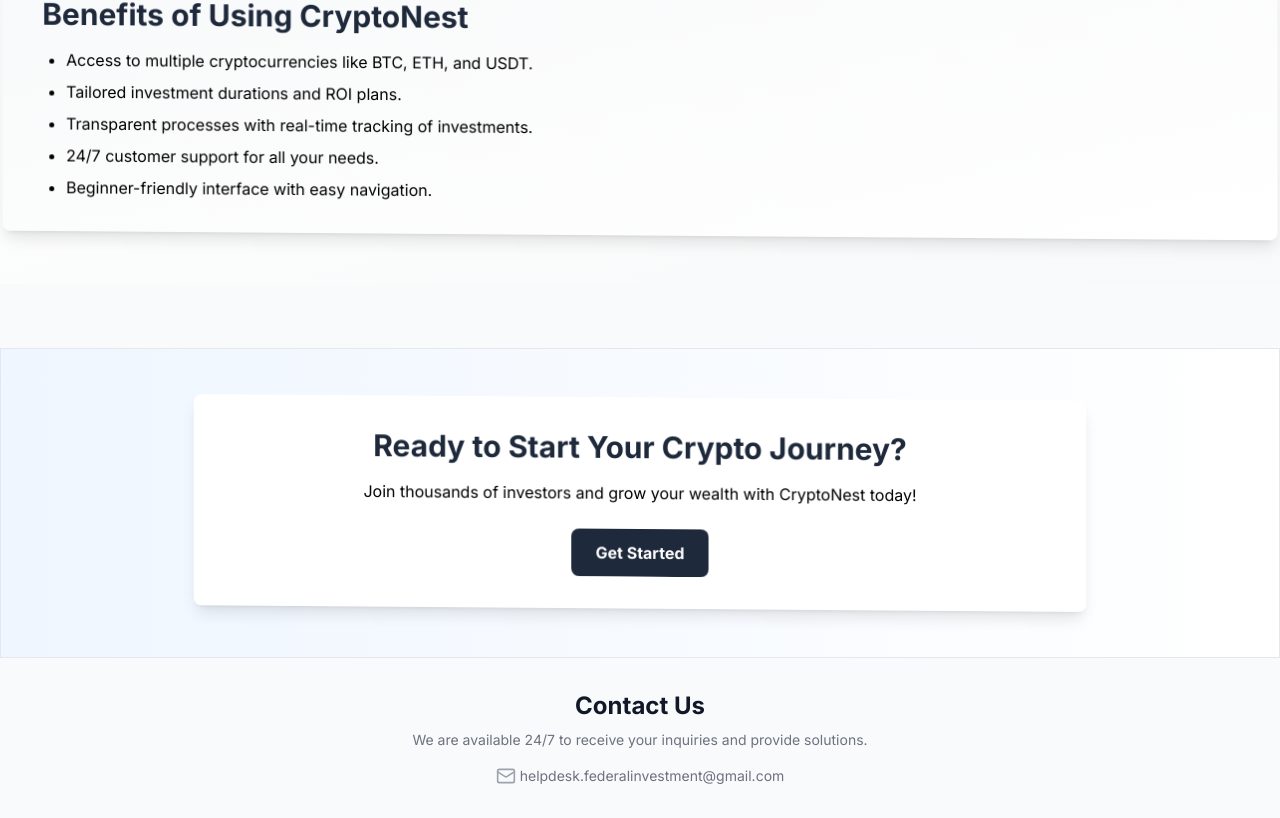
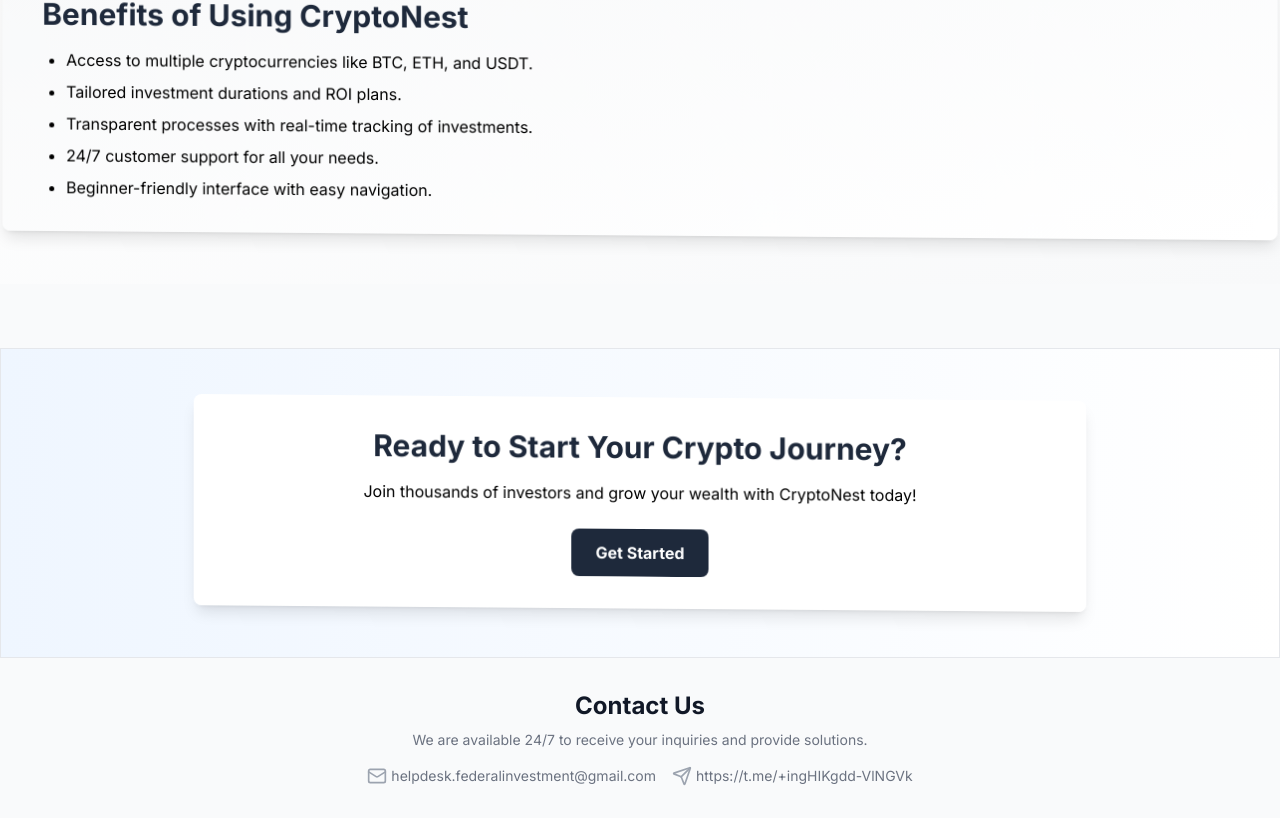
Before and after one commit to Oluwatobi97/investment-app, a React (Vite) app: page /#/ in a window 1280 px wide. Shown: the part 1401-2219 px from the top of the page. Built offline with nearby package versions, Linux system fonts and the light colour scheme.

Commit message:
i added the telegram icon to the contact page

```diff
--- a/src/pages/Footer/ContactInfo.jsx
+++ b/src/pages/Footer/ContactInfo.jsx
@@ -1,13 +1,7 @@
 import React from "react";
 import Wrapper from "../../context/Wrapper";
-// import { FaTelegram } from "react-icons/fa";
-import {
-  TwitterIcon,
-  InstagramIcon,
-  TicketIcon,
-  MailIcon,
-  PhoneIcon,
-} from "lucide-react";
+
+import { Send, TicketIcon, MailIcon, PhoneIcon } from "lucide-react";
 
 export const ContactInfo = () => {
   return (
@@ -29,15 +23,15 @@
                 helpdesk.federalinvestment@gmail.com
               </a>
             </div>
-            {/* <div className="flex items-center">
-              <FaTelegram className="h-5 w-5 text-gray-400 mr-1" />
+            <div className="flex items-center">
+              <Send className="h-5 w-5 text-gray-400 mr-1" />
               <a
-                href="tel:+2349033766725"
+                href="https://t.me/+ingHIKgdd-VlNGVk"
                 className="text-sm text-gray-500 hover:text-gray-600"
               >
                 https://t.me/+ingHIKgdd-VlNGVk
               </a>
-            </div> */}
+            </div>
           </div>
           {/* <div className="mt-4">
             <ul className="flex justify-center space-x-4">
```
